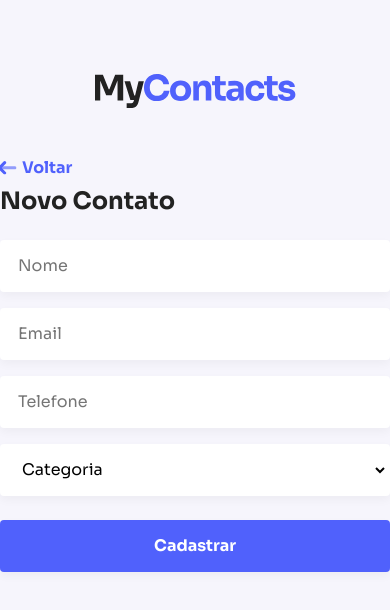
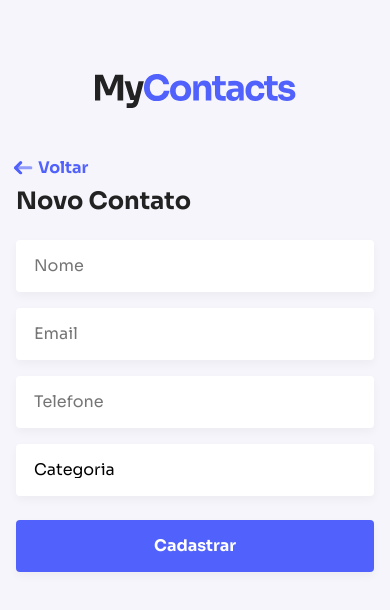
Before and after one commit to anderson-rodriguesdev/MyContacts, a React (Vite) app: page /new in a window 390 px wide. Shown: the top 610 px of the page. Built offline with nearby package versions, Linux system fonts and the light colour scheme.

Commit message:
style: applied adjustments on mobile style

```diff
--- a/src/components/App/styles.ts
+++ b/src/components/App/styles.ts
@@ -1,7 +1,8 @@
-import styled from 'styled-components';
+import styled from "styled-components";
 
 export const Container = styled.div`
   max-width: 500px;
   width: 100%;
   margin: 0 auto;
+  padding: 0 16px;
 `;
--- a/src/components/Input.tsx
+++ b/src/components/Input.tsx
@@ -15,6 +15,7 @@ export default styled.input<Props>`
   outline: none;
   font-size: 16px;
   transition: border-color 0.3s ease-in;
+  appearance: none;
   &:focus {
     border-color: ${({ theme }) => theme.colors.primary.main};
   }
--- a/src/components/Select.tsx
+++ b/src/components/Select.tsx
@@ -1,4 +1,4 @@
-import styled from 'styled-components';
+import styled from "styled-components";
 
 export default styled.select`
   width: 100%;
@@ -11,6 +11,7 @@ export default styled.select`
   outline: none;
   font-size: 16px;
   transition: border-color 0.3s ease-in;
+  appearance: none;
   &:focus {
     border-color: ${({ theme }) => theme.colors.primary.main};
   }
```
